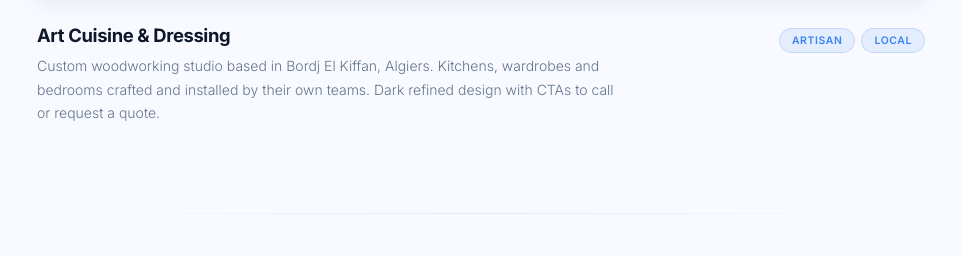
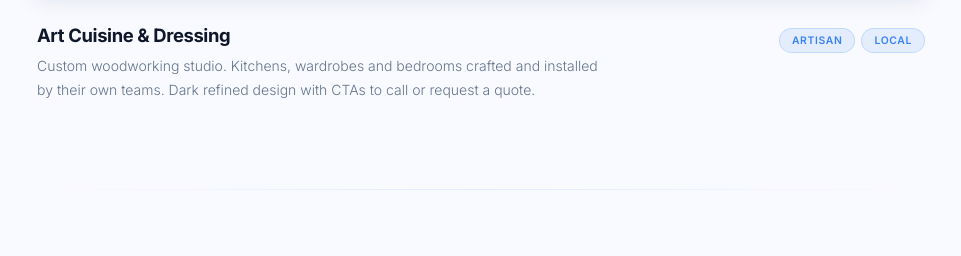
Before and after one commit to Ha-95/portfolio, a plain HTML site: page index.html in a window 1280 px wide. Shown: the part 7103-7359 px from the top of the page, without its empty margins (159-1120 px from the left). Drawn offline with Linux system fonts and the light colour scheme.

Commit message:
Update index.html

```diff
--- a/index.html
+++ b/index.html
@@ -672,7 +672,7 @@
     <div class="card-info">
       <div>
         <h2 data-i18n="p8.title">Art Cuisine & Dressing</h2>
-        <p data-i18n="p8.desc">Custom woodworking studio based in Bordj El Kiffan, Algiers. Kitchens, wardrobes and bedrooms crafted and installed by their own teams. Dark refined design with CTAs to call or request a quote.</p>
+        <p data-i18n="p8.desc">Custom woodworking studio. Kitchens, wardrobes and bedrooms crafted and installed by their own teams. Dark refined design with CTAs to call or request a quote.</p>
       </div>
       <div class="tags"><span class="tag" data-i18n="tag.artisan">Artisan</span><span class="tag" data-i18n="tag.local">Local</span></div>
     </div>
```
